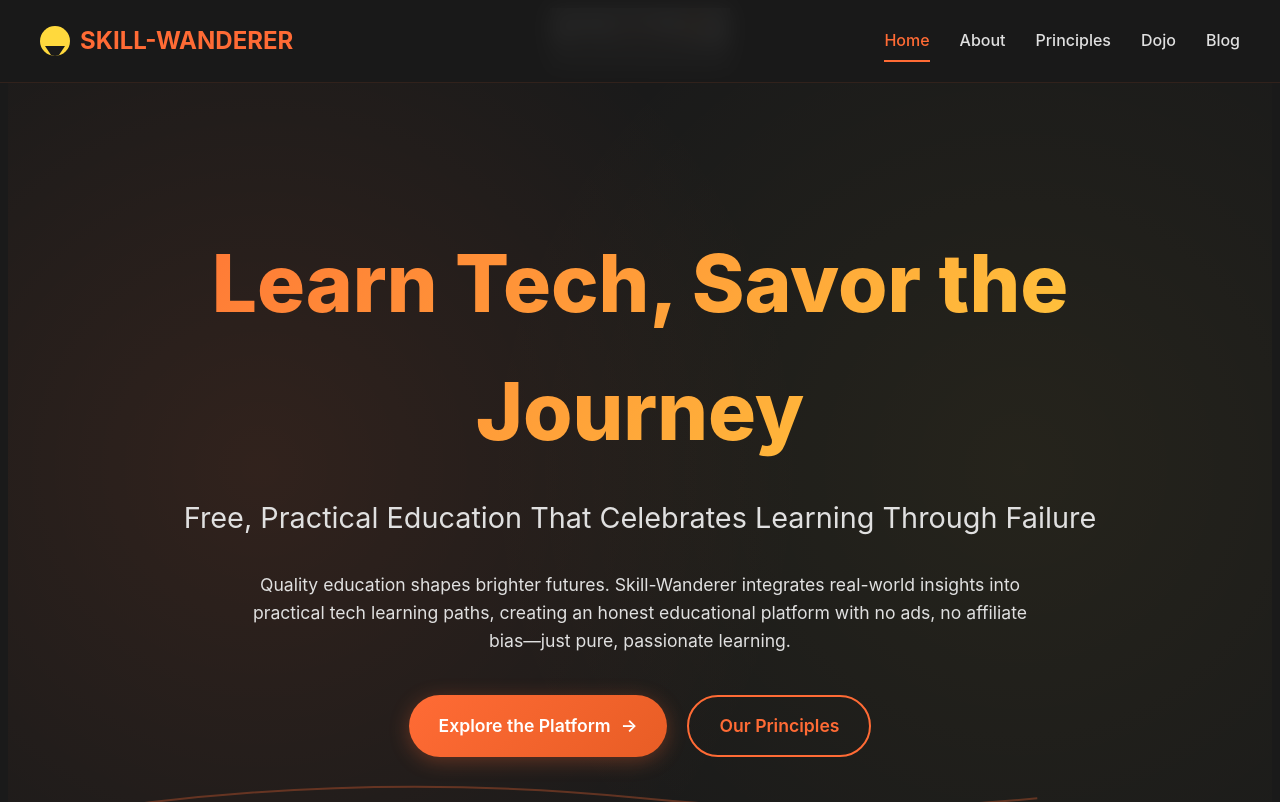
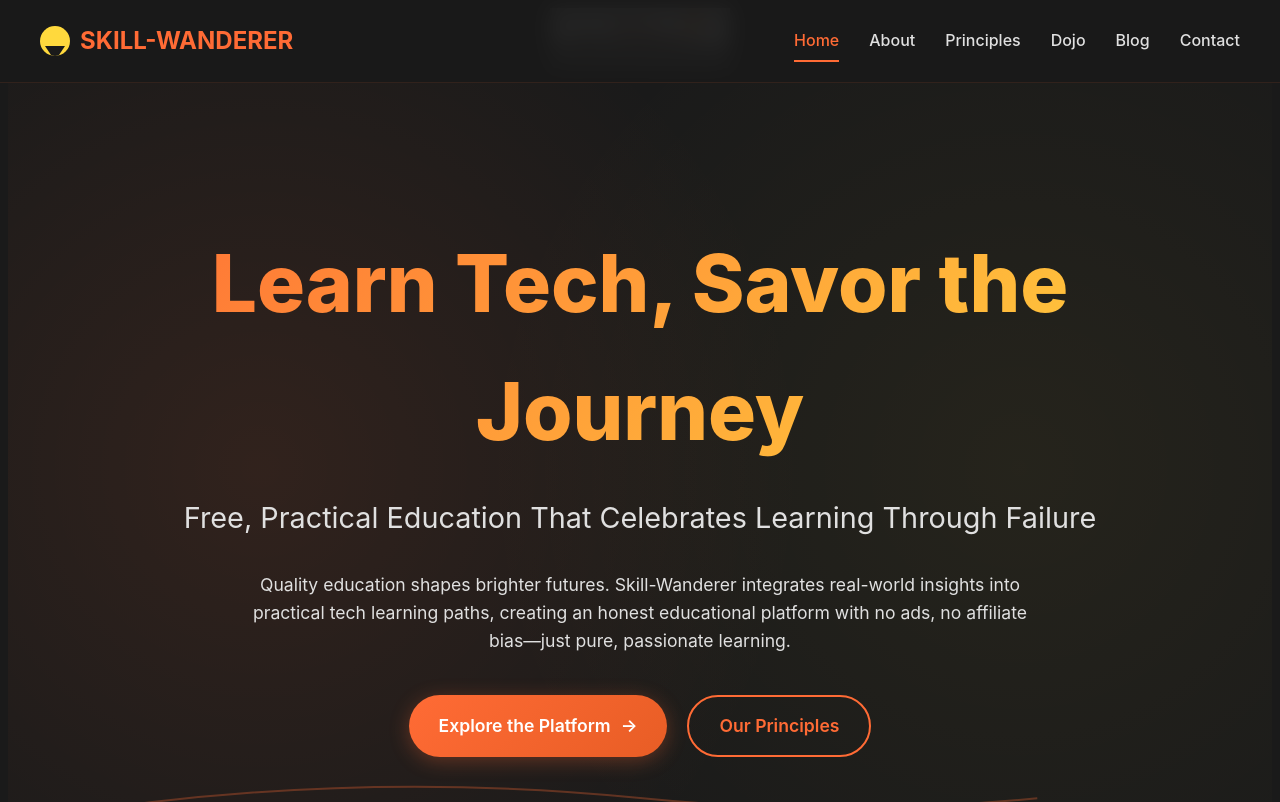
Before and after one commit to skill-wanderer/skill-wanderer-landing-page, a Nuxt app: page / in a window 1280 px wide. Shown: the top 802 px of the page. Built offline with nearby package versions, Linux system fonts and the light colour scheme.

Commit message:
add contact

```diff
--- a/components/TheFooter.vue
+++ b/components/TheFooter.vue
@@ -6,7 +6,7 @@
         <NuxtLink to="/principles">Principles</NuxtLink>
         <NuxtLink to="https://dojo.skill-wanderer.com">Dojo</NuxtLink>
         <NuxtLink to="https://wanderings.skill-wanderer.com">Blog</NuxtLink>
-        <!-- <NuxtLink to="/contact">Contact</NuxtLink> -->
+        <NuxtLink to="/contact">Contact</NuxtLink>
         <a href="https://linkedin.com/in/quan-nguyen-skill-wanderer" target="_blank">LinkedIn</a>
       </div>
       <p>&copy; 2025 Skill-Wanderer. All resources reinvested for global impact.</p>
--- a/components/TheNavigation.vue
+++ b/components/TheNavigation.vue
@@ -10,7 +10,7 @@
         <NuxtLink to="/principles">Principles</NuxtLink>
         <NuxtLink to="https://dojo.skill-wanderer.com">Dojo</NuxtLink>
         <NuxtLink to="https://wanderings.skill-wanderer.com">Blog</NuxtLink>
-        <!-- <NuxtLink to="/contact">Contact</NuxtLink> -->
+        <NuxtLink to="/contact">Contact</NuxtLink>
       </div>
     </div>
   </nav>
```
